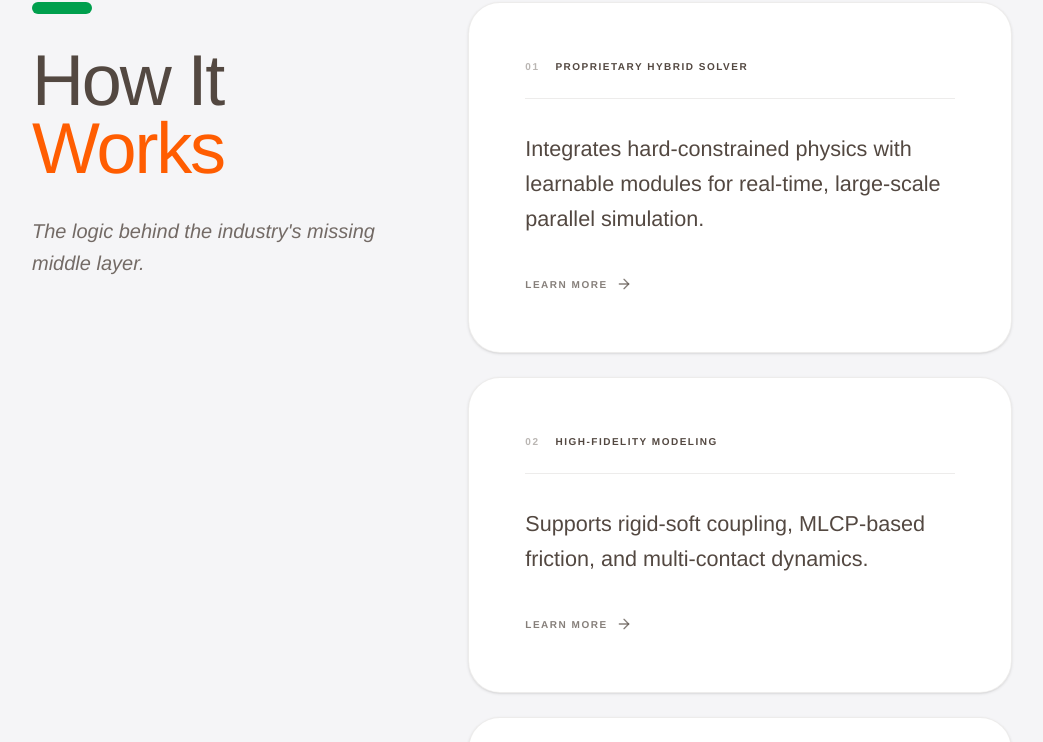
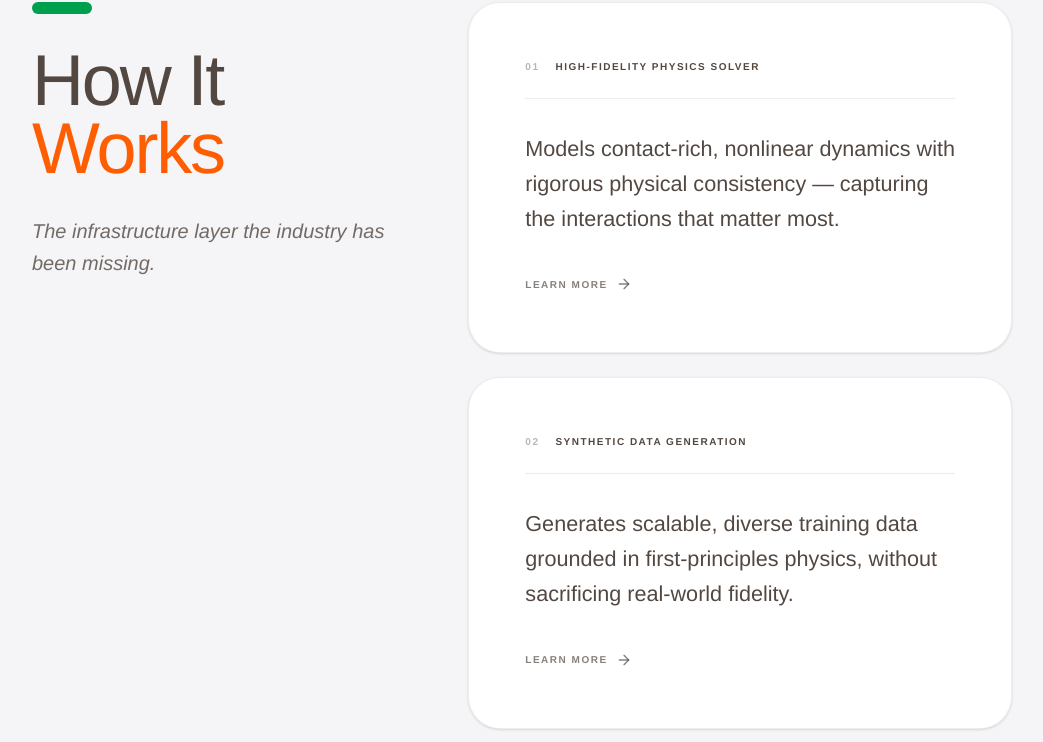
Before and after one commit to Vanehezhewen/uncharted-dynamics, a React (Vite) app: page / in a window 1280 px wide. Shown: the part 1456-2198 px from the top of the page, without its empty margins (118-1161 px from the left). Built offline with nearby package versions, Linux system fonts and the light colour scheme.

Commit message:
card content changes

```diff
--- a/src/App.tsx
+++ b/src/App.tsx
@@ -411,27 +411,27 @@ const HowItWorks = () => (
           <span className="text-brand-orange">Works</span>
         </h2>
         <p className="text-lg sm:text-xl leading-relaxed opacity-80 italic max-w-lg mt-8">
-          The logic behind the industry's missing middle layer.
+          The infrastructure layer the industry has been missing.
         </p>
       </div>
 
       <div className="lg:w-7/12 flex flex-col gap-6 w-full relative z-10">
         <FeatureCard
           index="01"
-          title="Proprietary Hybrid Solver"
-          desc="Integrates hard-constrained physics with learnable modules for real-time, large-scale parallel simulation."
+          title="High-Fidelity Physics Solver"
+          desc="Models contact-rich, nonlinear dynamics with rigorous physical consistency — capturing the interactions that matter most."
           delay={0.1}
         />
         <FeatureCard
           index="02"
-          title="High-Fidelity Modeling"
-          desc="Supports rigid-soft coupling, MLCP-based friction, and multi-contact dynamics."
+          title="Synthetic Data Generation"
+          desc="Generates scalable, diverse training data grounded in first-principles physics, without sacrificing real-world fidelity."
           delay={0.2}
         />
         <FeatureCard
           index="03"
-          title="Seamless Integration"
-          desc="Compatible with Unity, Omniverse, and OpenUSD via Python/C++/ROS interfaces."
+          title="Simulation Evaluation Loop"
+          desc="Continuously benchmarks and refines behavior against physical ground truth, closing the gap between simulation and reality."
           delay={0.3}
         />
       </div>
```
